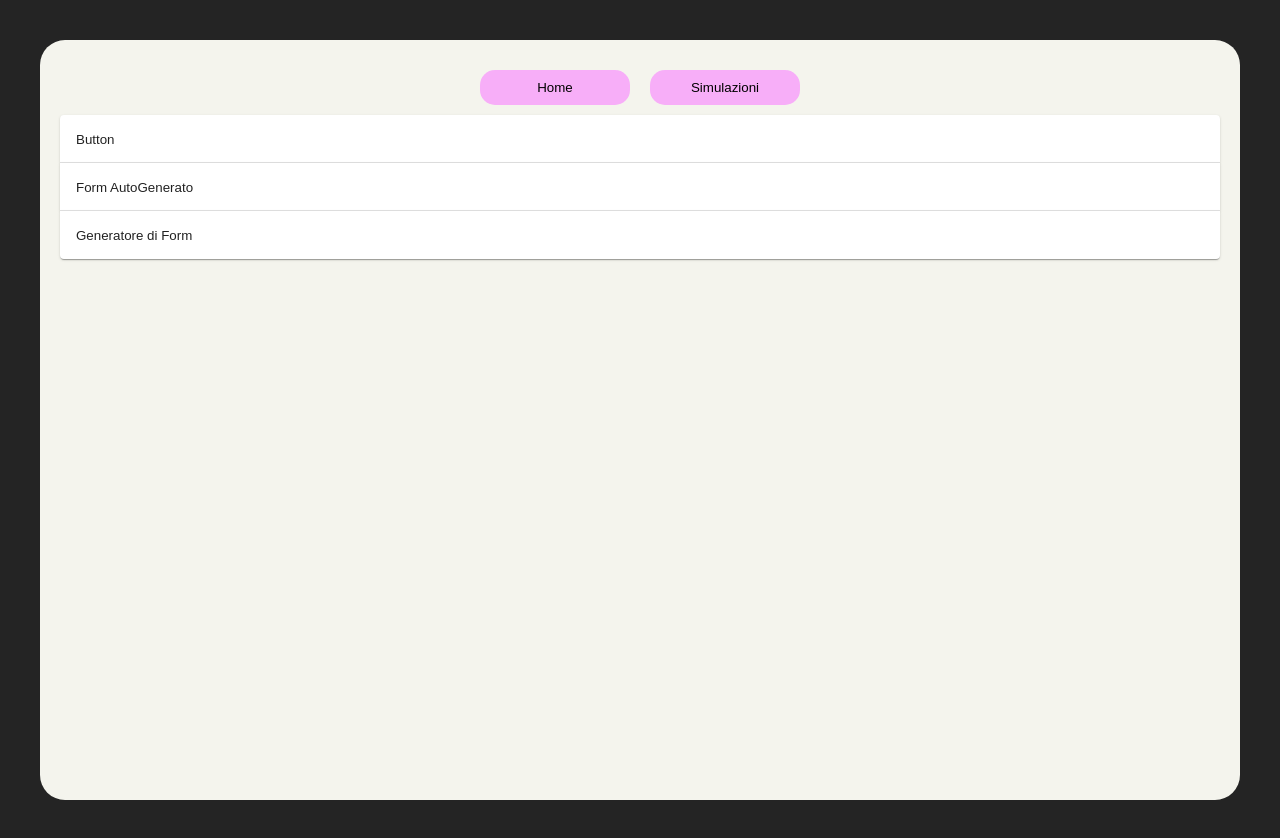
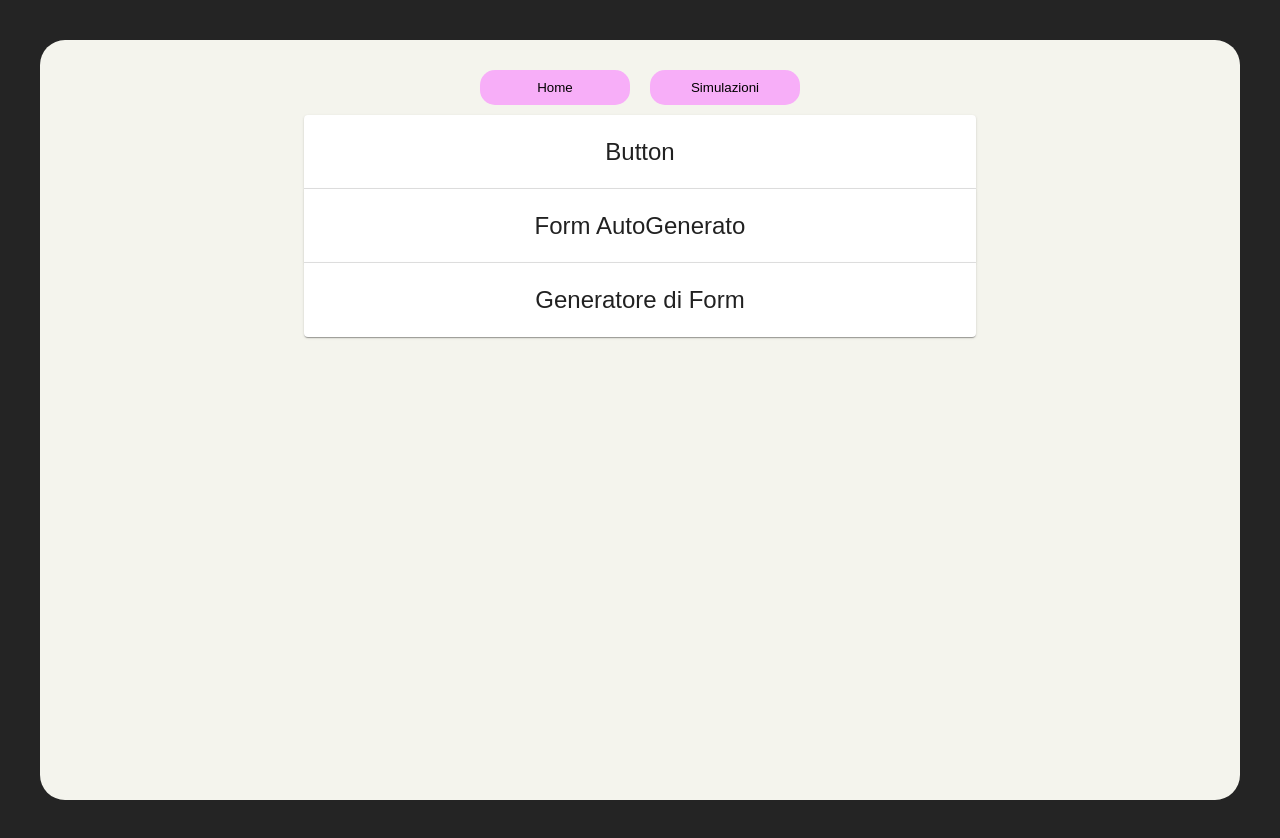
Before and after one commit to jasminarotella/jasminarotella, a React (Vite) app in the folder jasmina-rotella/: page / in a window 1280 px wide. Built offline with nearby package versions, Linux system fonts and the light colour scheme.

Commit message:
ciao jas del futuro

```diff
--- a/jasmina-rotella/src/App.css
+++ b/jasmina-rotella/src/App.css
@@ -11,9 +11,11 @@
   will-change: filter;
   transition: filter 300ms;
 }
+
 .logo:hover {
   filter: drop-shadow(0 0 2em #646cffaa);
 }
+
 .logo.react:hover {
   filter: drop-shadow(0 0 2em #61dafbaa);
 }
@@ -22,6 +24,7 @@
   from {
     transform: rotate(0deg);
   }
+
   to {
     transform: rotate(360deg);
   }
--- a/jasmina-rotella/src/App.tsx
+++ b/jasmina-rotella/src/App.tsx
@@ -8,7 +8,7 @@ import CreaForm from './pages/Home/CreaForm';
 import GeneratedForm from './pages/Home/GeneratedForm';
 import Nav from './pages/Nav';
 import Simulazioni from './pages/Home/Simulazioni/HomeSimulazioni';
-import OffertediLavoro from './pages/Home/Simulazioni/offertediLavoro';
+import OffertediLavoro from './pages/Home/Simulazioni/OffertediLavoro';
 
 interface FormData {
   id: number;
--- a/jasmina-rotella/src/pages/Home/AccordionMenus/AccordionComponents.tsx
+++ b/jasmina-rotella/src/pages/Home/AccordionMenus/AccordionComponents.tsx
@@ -12,12 +12,12 @@ interface FormData {
 }
 
 
-export const  AccordionMenuComponents: React.FC = () => {
+export const AccordionMenuComponents: React.FC = () => {
   const [formData, setFormData] = useState<FormData[]>([]);
 
   return (
 
-    <div className='accordion'>
+    <div className='accordion-components'>
       <Accordion>
         <AccordionSummary
           aria-controls="panel1-content"
--- a/jasmina-rotella/src/pages/Home/CreaForm.tsx
+++ b/jasmina-rotella/src/pages/Home/CreaForm.tsx
@@ -2,7 +2,6 @@
 
 import { FormEvent, useState } from "react";
 import CustomButton from "../Button";
-import GeneratedForm from "./GeneratedForm";
 
 interface FormData {
   id: number;
@@ -219,8 +218,8 @@ export default GeneratedForm;
         <label>
           Tipo:
           <select value={tipo}
-          style={styleInput}
-          onChange={(e) => setTipo(e.target.value)}>
+            style={styleInput}
+            onChange={(e) => setTipo(e.target.value)}>
             <option value="input">Input</option>
             <option value="select">Select</option>
             <option value="checkbox">Checkbox</option>
@@ -244,7 +243,6 @@ export default GeneratedForm;
       <CustomButton type="button" onClick={handleSaveForm}>
         Salva Form
       </CustomButton>
-      <GeneratedForm/>
     </div>
   );
 };
--- a/jasmina-rotella/src/pages/Home/GeneratedForm.tsx
+++ b/jasmina-rotella/src/pages/Home/GeneratedForm.tsx
@@ -14,23 +14,23 @@ const labelStyle: React.CSSProperties = {
 
 };
 const inputStyle: React.CSSProperties = {
-    marginRight: 'var(--margin-label)',
-    borderRadius: 'var(--border-radius'
-  };
-const selectStyle: React.CSSProperties = {
-  padding: '5px',
-  borderRadius: 'var(--border-radius-background)',
-  margin: 'var(--margin-input)',
+  marginRight: 'var(--margin-label)',
+  borderRadius: 'var(--border-radius'
 };
+// const selectStyle: React.CSSProperties = {
+//   padding: '5px',
+//   borderRadius: 'var(--border-radius-background)',
+//   margin: 'var(--margin-input)',
+// };
 const GeneratedForm: React.FC = () => {
 
   return (
     <form style={formStyle} className='form-style'>
       <div key="1">
-  <label style={labelStyle}>asaddadfsf</label>
-  <input type="text"  style={inputStyle}/>
-</div>
-    <button type='submit'>aggiungi</button>
+        <label style={labelStyle}>asaddadfsf</label>
+        <input type="text" style={inputStyle} />
+      </div>
+      <button type='submit'>aggiungi</button>
     </form>
   );
 };
--- a/jasmina-rotella/src/pages/Home/Simulazioni/MenuSimulazioni.tsx
+++ b/jasmina-rotella/src/pages/Home/Simulazioni/MenuSimulazioni.tsx
@@ -2,7 +2,7 @@ import React from 'react';
 import { Link } from 'react-router-dom';
 
 
-export const  MenuSimulazioni: React.FC = () => {
+export const MenuSimulazioni: React.FC = () => {
   return (
 
     <div>
--- a/jasmina-rotella/src/pages/Home/Simulazioni/OffertediLavoro.tsx
+++ b/jasmina-rotella/src/pages/Home/Simulazioni/OffertediLavoro.tsx
@@ -76,8 +76,8 @@ const OffertediLavoro: React.FC = () => {
   return (
     <div>
       <h2>Home - Offerte di Lavoro</h2>
-      <CustomButton onClick={()=> setShowAdd(prev => !prev)}>Aggiungi Offerta</CustomButton>
-      {showAdd &&  <InputOfferta onSubmit={aggiungiOfferta} />}
+      <CustomButton onClick={() => setShowAdd(prev => !prev)}>Aggiungi Offerta</CustomButton>
+      {showAdd && <InputOfferta onSubmit={aggiungiOfferta} />}
       <input
         type="text"
         placeholder="Cerca un'offerta..."
--- a/jasmina-rotella/src/pages/Home/Simulazioni/inputOfferta.tsx
+++ b/jasmina-rotella/src/pages/Home/Simulazioni/inputOfferta.tsx
@@ -1,5 +1,5 @@
 import React, { useState } from "react";
-import { OffertaDiLavoroProp } from "./offertediLavoro";
+import { OffertaDiLavoroProp } from "./OffertediLavoro";
 import CustomButton from "../../Button";
 
 interface InputOffertaProps {
--- a/jasmina-rotella/src/pages/Home/Style.css
+++ b/jasmina-rotella/src/pages/Home/Style.css
@@ -34,11 +34,13 @@
     padding: var(--padding-background);
 }
 
-.home h1,h2,h3 {
+.home h1,
+h2,
+h3 {
     font-family: var(--title-font);
 }
 
-.button-jas{
+.button-jas {
     background-color: var(--button-color) !important;
     color: var(--font-color-main) !important;
     border-radius: var(--border-radius);
@@ -49,6 +51,7 @@
     min-height: 35px;
     border: none;
 }
+
 .button-jas:hover {
     background-color: var(--color3) !important;
     color: var(--font-color-secondary) !important;
@@ -59,13 +62,32 @@
 }
 
 
-.MuiAccordionDetails-root {
+.accordion-components .MuiAccordionDetails-root {
     border-radius: var(--border-radius-background);
-    background-color:var(--color1) !important;
+    background-color: white !important;
     padding: 10px !important;
 }
 
-.MuiAccordion-region {
-    background-color:var(--color5) !important;
+.accordion-components .MuiAccordion-region {
+    background-color: var(--color3) !important;
     padding: 5px;
 }
+
+.accordion-components .MuiAccordionSummary-content {
+    min-height: 50px;
+    font-size: 1.8em;
+    text-align: center !important;
+    display: flex;
+    flex-direction: column;
+    justify-content: center;
+}
+
+/* .accordion-components .MuiAccordion-root:hover {
+    scale: 1.1;
+    transition: 0.5s;
+} */
+
+.accordion-components {
+    place-self: center;
+    max-width: 80%;
+}
```
Also changed, not shown: jasmina-rotella/src/pages/Home/Form.tsx (+7 -7 lines), jasmina-rotella/src/pages/Home/Home.tsx (+4 -4 lines), jasmina-rotella/src/pages/Home/Simulazioni/HomeSimulazioni.tsx (+5 -5 lines). Lines whose indentation alone changed are shown as unchanged.
